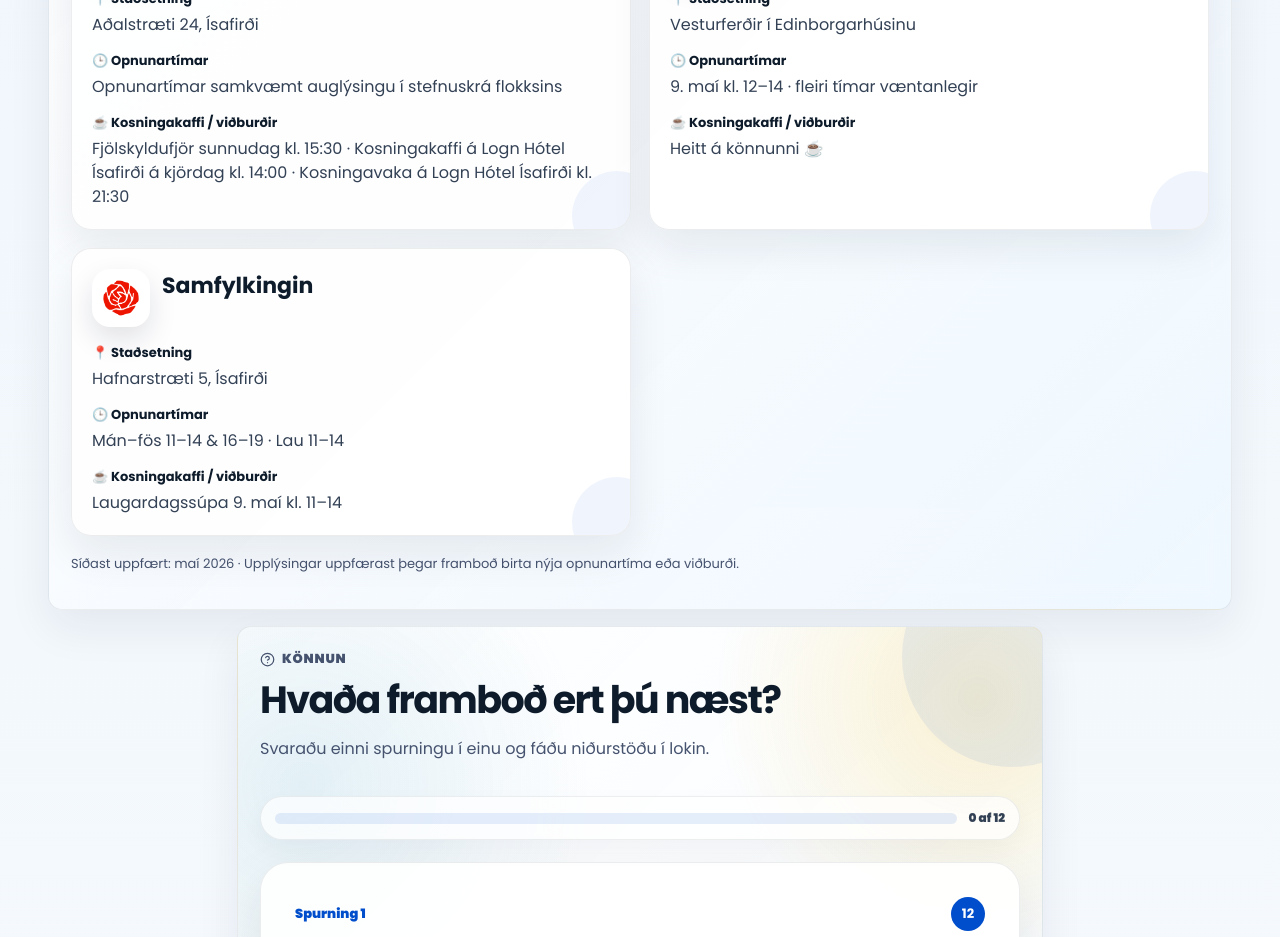
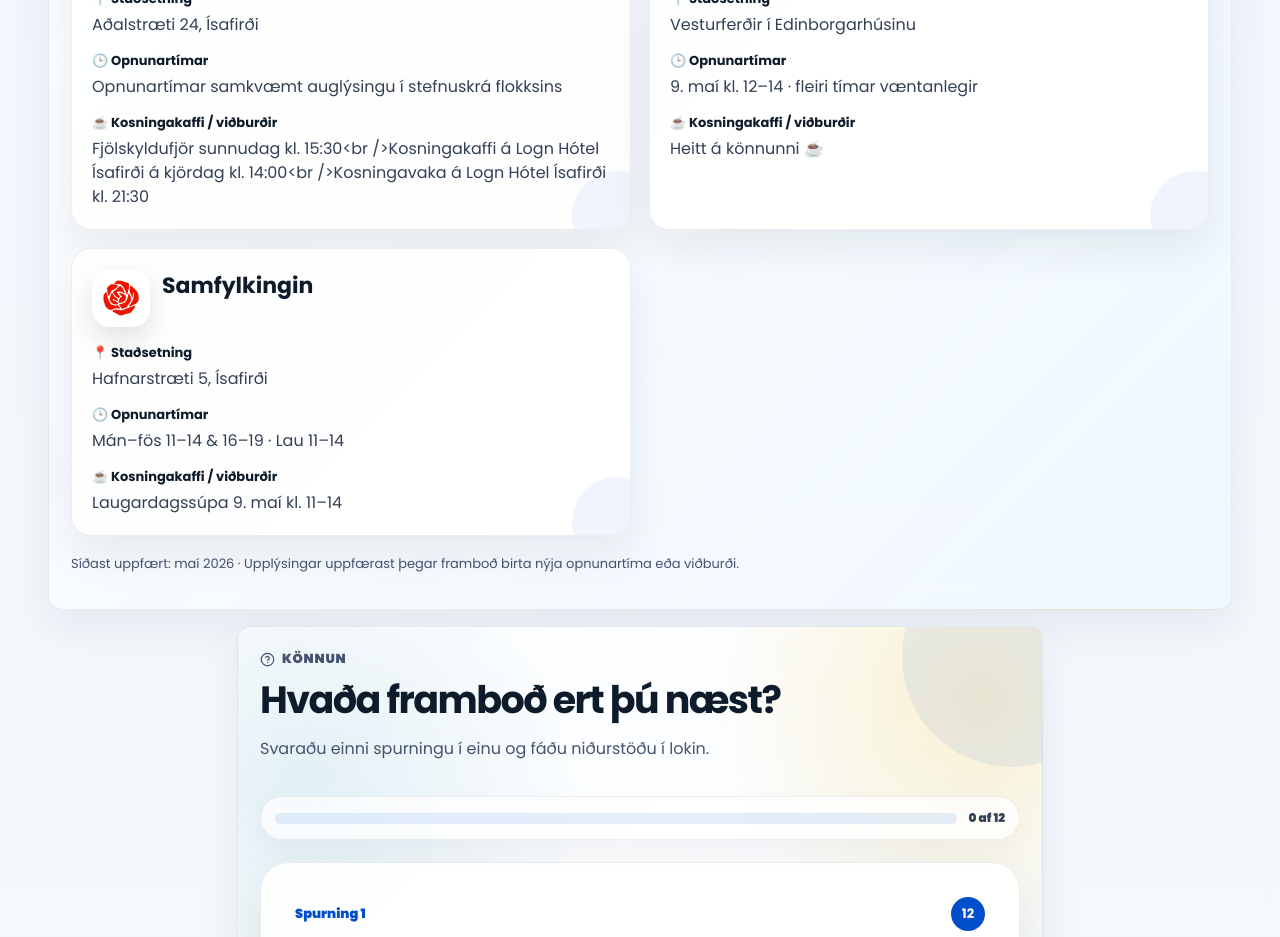
Before and after one commit to raggihg/isafjordur-2026, a React (Vite) app in the folder isafjordur-2026/: page / in a window 1280 px wide. Shown: the part 3100-4037 px from the top of the page. Built offline with nearby package versions, Linux system fonts and the light colour scheme.

Commit message:
Update campaignInfo.js

```diff
--- a/isafjordur-2026/src/data/campaignInfo.js
+++ b/isafjordur-2026/src/data/campaignInfo.js
@@ -20,7 +20,7 @@ export const campaignInfo = [
   title: 'Sjálfstæðisflokkur',
   location: 'Aðalstræti 24, Ísafirði',
   hours: 'Opnunartímar samkvæmt auglýsingu í stefnuskrá flokksins',
-  cafe: 'Fjölskyldufjör sunnudag kl. 15:30 · Kosningakaffi á Logn Hótel Ísafirði á kjördag kl. 14:00 · Kosningavaka á Logn Hótel Ísafirði kl. 21:30'
+  cafe: 'Fjölskyldufjör sunnudag kl. 15:30<br />Kosningakaffi á Logn Hótel Ísafirði á kjördag kl. 14:00<br />Kosningavaka á Logn Hótel Ísafirði kl. 21:30'
 },
   {
     party: 'M',
```
